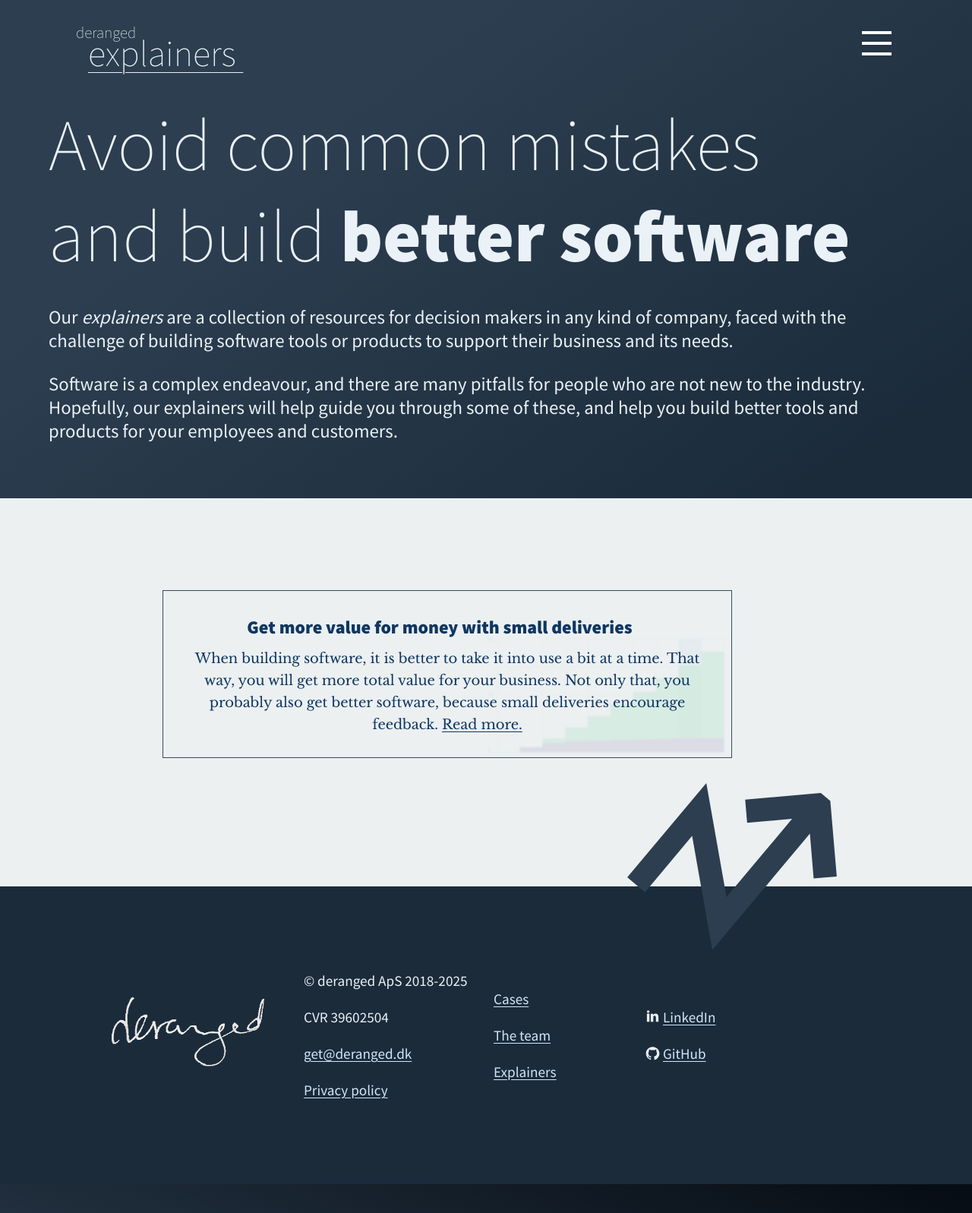
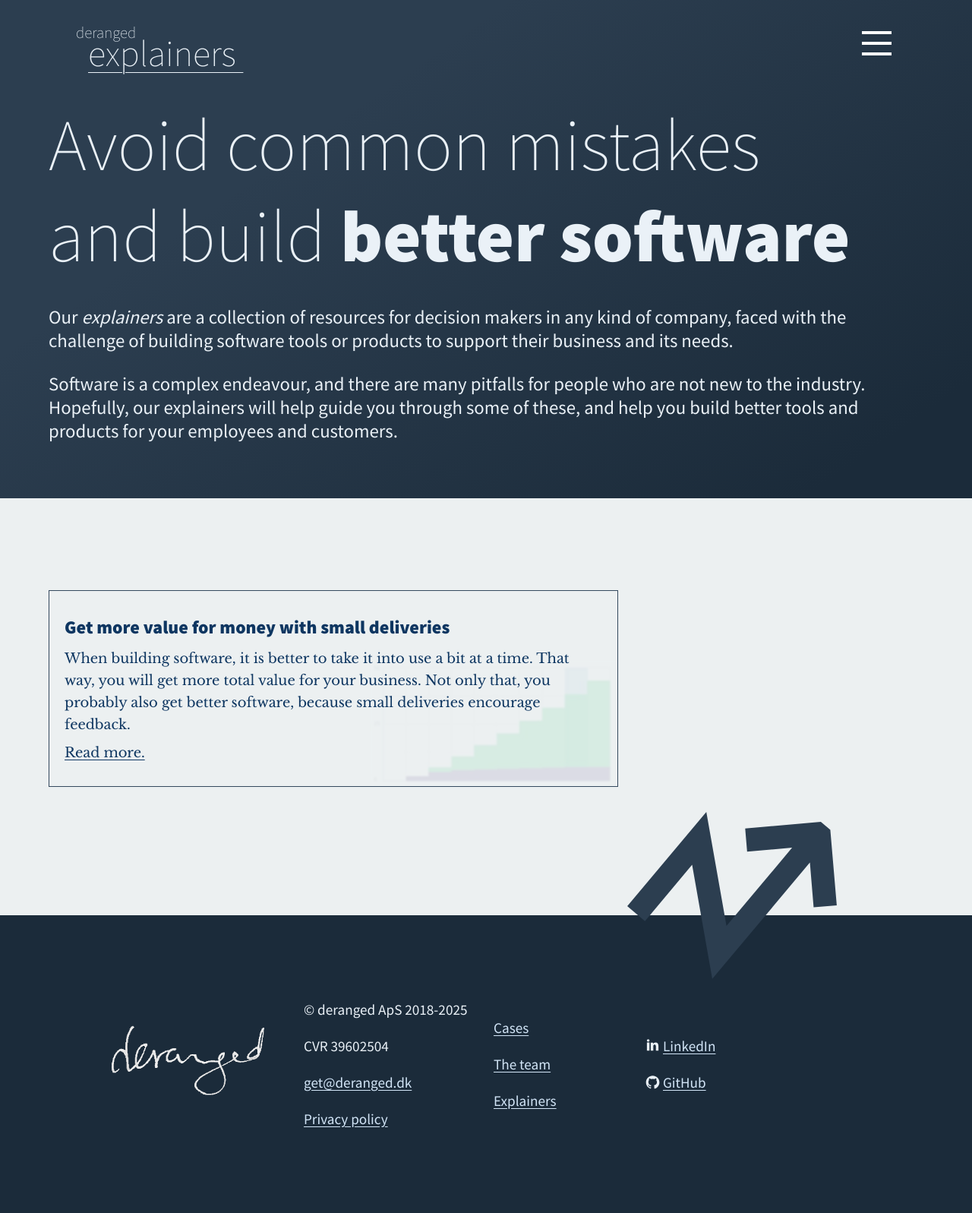
Before and after one commit to derangeddk/deranged.dk, a Jekyll site: the page built from explainers/index.html, in a window 1280 px wide. Shown: the whole page at 76% size. Built offline with Jekyll 4.4.1, drawn with Linux system fonts in a browser that asks for light colours; some web fonts are replaced; comment, search, counter and statistics services are not loaded.

Commit message:
Adjust explainer-summary placement and cta

```diff
--- a/explainers/index.html
+++ b/explainers/index.html
@@ -7,10 +7,10 @@ teaser: <p>Our <em>explainers</em> are a collection of resources for decision ma
 ---
 <style type="text/css" scoped>
     .explainer-summary {
+        text-align: left;
         display: block;
         border: 1px solid rgba(52, 73, 94, 1.0);
         text-decoration: none;
-        margin-left: 150px;
         margin-top: 50px;
         position: relative;
         overflow: hidden;
@@ -62,6 +62,8 @@ teaser: <p>Our <em>explainers</em> are a collection of resources for decision ma
             When building software, it is better to take it into use a bit at a time.
             That way, you will get more total value for your business.
             Not only that, you probably also get better software, because small deliveries encourage feedback.
+        </p>
+        <p>
             <u>Read more.</u>
         </p>
     </a>
```
